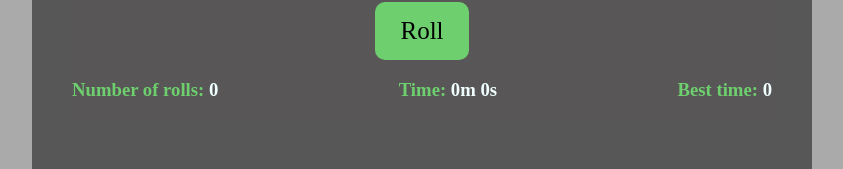
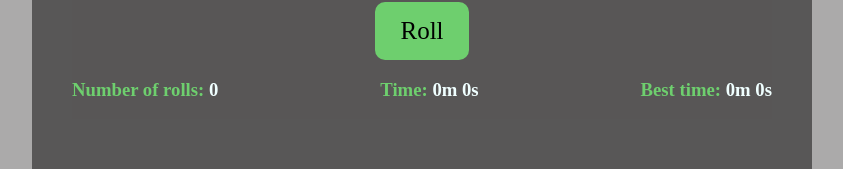
Before and after one commit to fraciah/tenzies, a React (Vite) app: page / in a window 1280 px wide. Shown: the part 495-664 px from the top of the page, without its empty margins (218-1061 px from the left). Built offline with nearby package versions, Linux system fonts and the light colour scheme.

Commit message:
Added best time

```diff
--- a/src/App.jsx
+++ b/src/App.jsx
@@ -1,4 +1,4 @@
-import { useState } from 'react'
+import { useEffect, useState } from 'react'
 import { TenziesText } from './components/TenziesText'
 import { TenziesImpl } from './components/TenziesImpl'
 import { Extras } from './components/Extras'
@@ -8,6 +8,19 @@ function App() {
     const [wonGame, setWonGame] =  useState(false)
     const [rolls, setRolls] = useState(0);
     const [time, setTime] = useState(0);
+    const [bestTime, setBestTime] = useState(() => {
+      const savedBestTime = localStorage.getItem('bestTime');
+      if(savedBestTime){
+        return Number(savedBestTime);
+      }
+      return null;
+    });
+
+    useEffect(() => {
+      if(bestTime){
+        localStorage.setItem('bestTime', bestTime);
+      }
+    },[bestTime])
 
   return (
     <>
@@ -16,9 +29,11 @@ function App() {
         <TenziesImpl wonGame={wonGame}
                      setWonGame={setWonGame}
                      setRolls={setRolls}
-                     setTime={setTime}/>
+                     setTime={setTime}
+                     setBestTime={setBestTime}/>
         <Extras rolls={rolls}
-                time={time}/>
+                time={time}
+                bestTime={bestTime}/>
       </div>
     </>
   )
--- a/src/components/Extras.jsx
+++ b/src/components/Extras.jsx
@@ -1,19 +1,23 @@
 import PropTypes from 'prop-types';
 
-export function Extras({ rolls, time }) {
+export function Extras({ rolls, time, bestTime }) {
     const minutes = Math.floor(time / 60);
     const seconds = Math.floor(time % 60);
+
+    const bestMinutes = Math.floor(bestTime / 60);
+    const bestSeconds = Math.floor(bestTime % 60);
 
     return (
         <div className="extras">
             <h3>Number of rolls: <span className="extras-item">{rolls}</span></h3>
             <h3>Time: <span className="extras-item">{`${minutes}m ${seconds}s`}</span></h3>
-            <h3>Best time: <span className="extras-item">{rolls}</span></h3>
+            <h3>Best time: <span className="extras-item">{`${bestMinutes}m ${bestSeconds}s`}</span></h3>
         </div>
     )
 }
 Extras.propTypes = {
     rolls: PropTypes.number.isRequired,
     setRolls: PropTypes.func.isRequired,
-    time: PropTypes.number.isRequired
+    time: PropTypes.number.isRequired,
+    bestTime: PropTypes.number.isRequired
 }
--- a/src/components/TenziesImpl.jsx
+++ b/src/components/TenziesImpl.jsx
@@ -2,7 +2,7 @@ import { useState,useEffect } from "react";
 import Confetti from 'react-confetti'
 import PropTypes from 'prop-types';
 
-export function TenziesImpl({ wonGame, setWonGame, setRolls, setTime }){
+export function TenziesImpl({ wonGame, setWonGame, setRolls, setTime, setBestTime }){
     const [nos, setNos] = useState(generateRandomNos());
     const [startTime, setStartTime] = useState(null)
 
@@ -24,9 +24,16 @@ export function TenziesImpl({ wonGame, setWonGame, setRolls, setTime }){
         const allSame = nos.every(no => no.value === nos[0].value);
         if(allFlipped && allSame){
             setWonGame(true)
-            setTime((Date.now() - startTime) / 1000);
+            const timeTaken = (Date.now() - startTime) / 1000;
+            setTime(timeTaken);
+            setBestTime(prevBestTime => {
+                if(!prevBestTime || timeTaken < prevBestTime){
+                    return timeTaken;
+                }
+                return prevBestTime;
+             });
         }
-    },[nos, setWonGame, setTime, startTime])
+    },[nos, setWonGame, setTime, startTime, setBestTime])
 
     useEffect(()=> {
         if(startTime && !wonGame){
@@ -105,5 +112,6 @@ TenziesImpl.propTypes = {
     wonGame: PropTypes.bool.isRequired,
     setWonGame: PropTypes.func.isRequired,
     setRolls: PropTypes.func.isRequired,
-    setTime: PropTypes.func.isRequired
+    setTime: PropTypes.func.isRequired,
+    setBestTime: PropTypes.func.isRequired
 }
```
